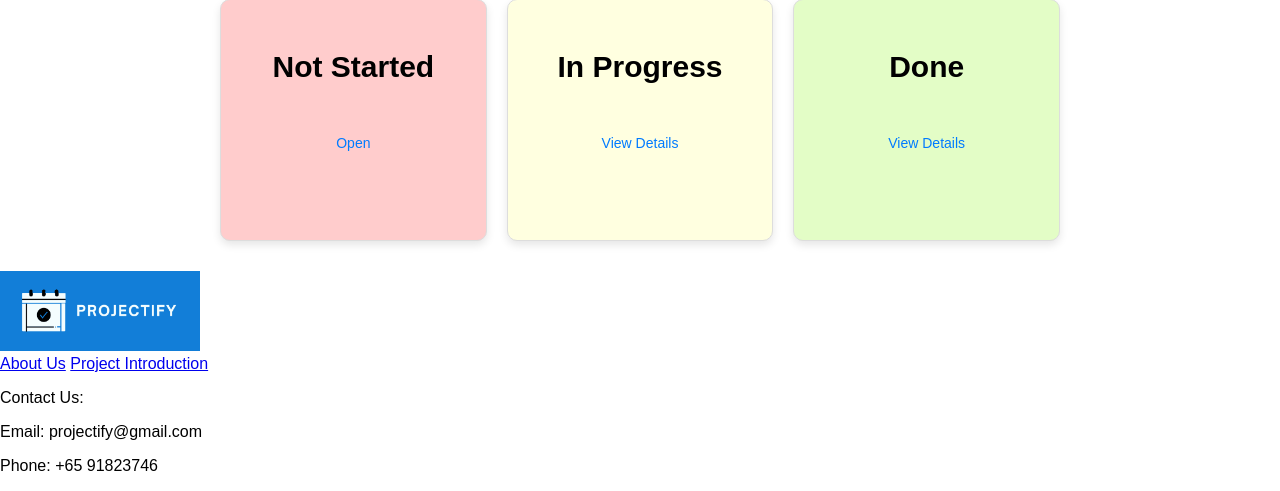
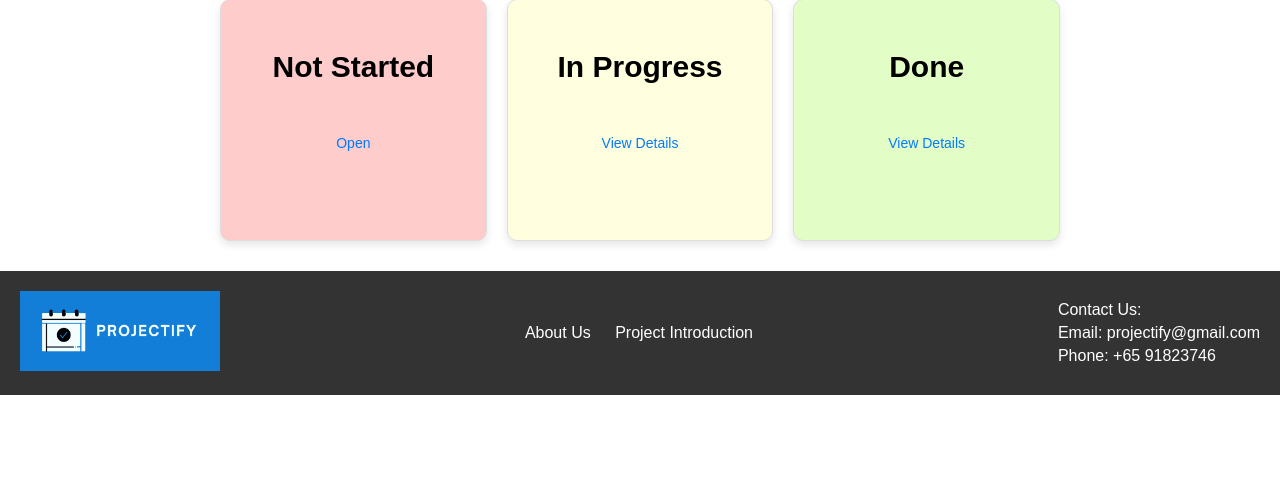
Before and after one commit to aaronleaSP/Projectify, a PHP site: page /homepage.php in a window 1280 px wide. Shown: the part 395-886 px from the top of the page. After the commit the page ends 790 px from the top, so only its background shows below. Run offline with PHP 8.4, Linux system fonts and the light colour scheme.

Commit message:
change css for footer part

```diff
--- a/styles/homepage.css
+++ b/styles/homepage.css
@@ -188,8 +188,8 @@ img {
 #taskSection {
     display: flex;
     justify-content: center;
-    align-items: center;
-    height:400px;
+    align-items: flex-start;
+    height:auto;
 }
 
 .horizontal-section {
@@ -244,3 +244,34 @@ img {
 }
 
 /*footer */
+footer {
+    background-color: #333;
+    color: #fff;
+    padding: 20px;
+    text-align: center;
+
+}
+
+.footer-content {
+    display: flex;
+    justify-content: space-between;
+    align-items: center;
+}
+
+.footer-logo img {
+    width: 50px; /* Adjust the size as needed */
+}
+
+.footer-links a {
+    color: #fff;
+    text-decoration: none;
+    margin: 0 10px;
+}
+
+.footer-contact {
+    text-align: left;
+}
+
+.footer-contact p {
+    margin: 5px 0;
+}
```
